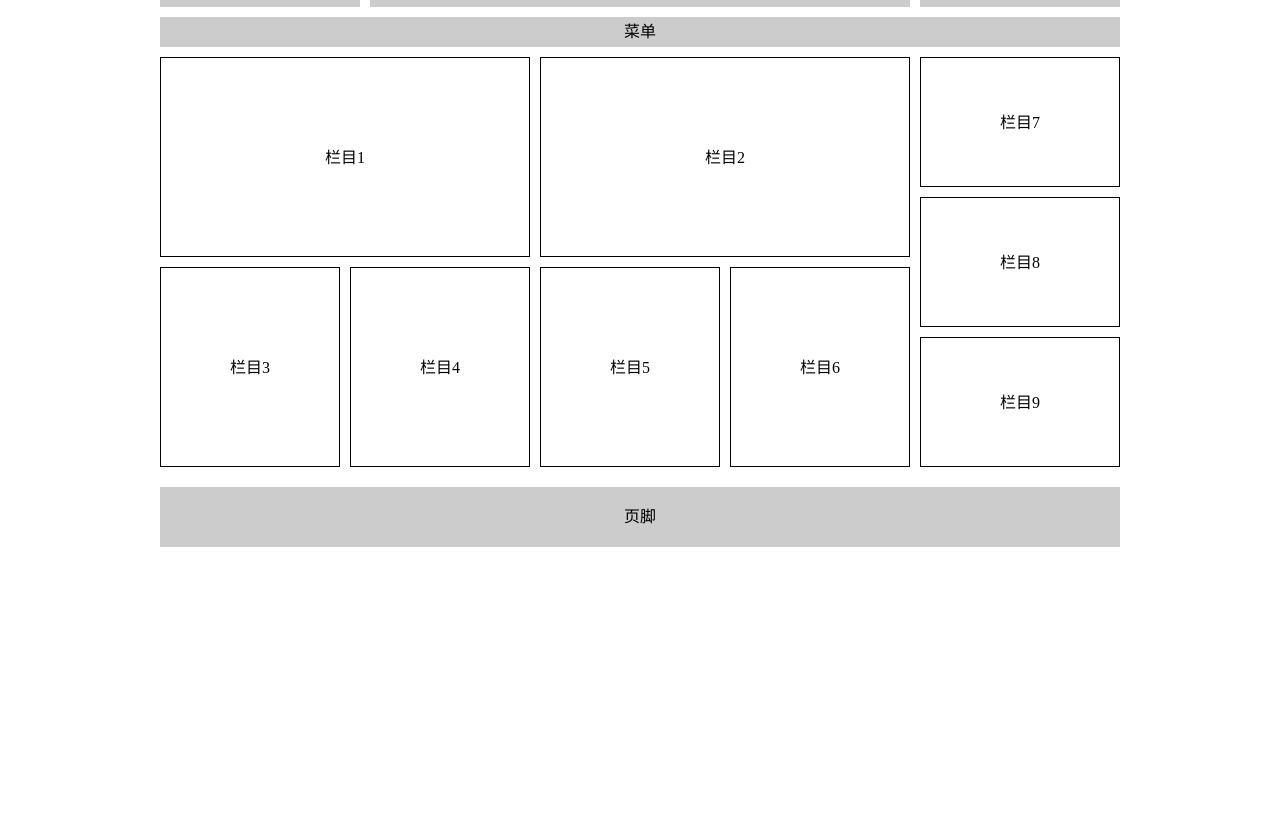
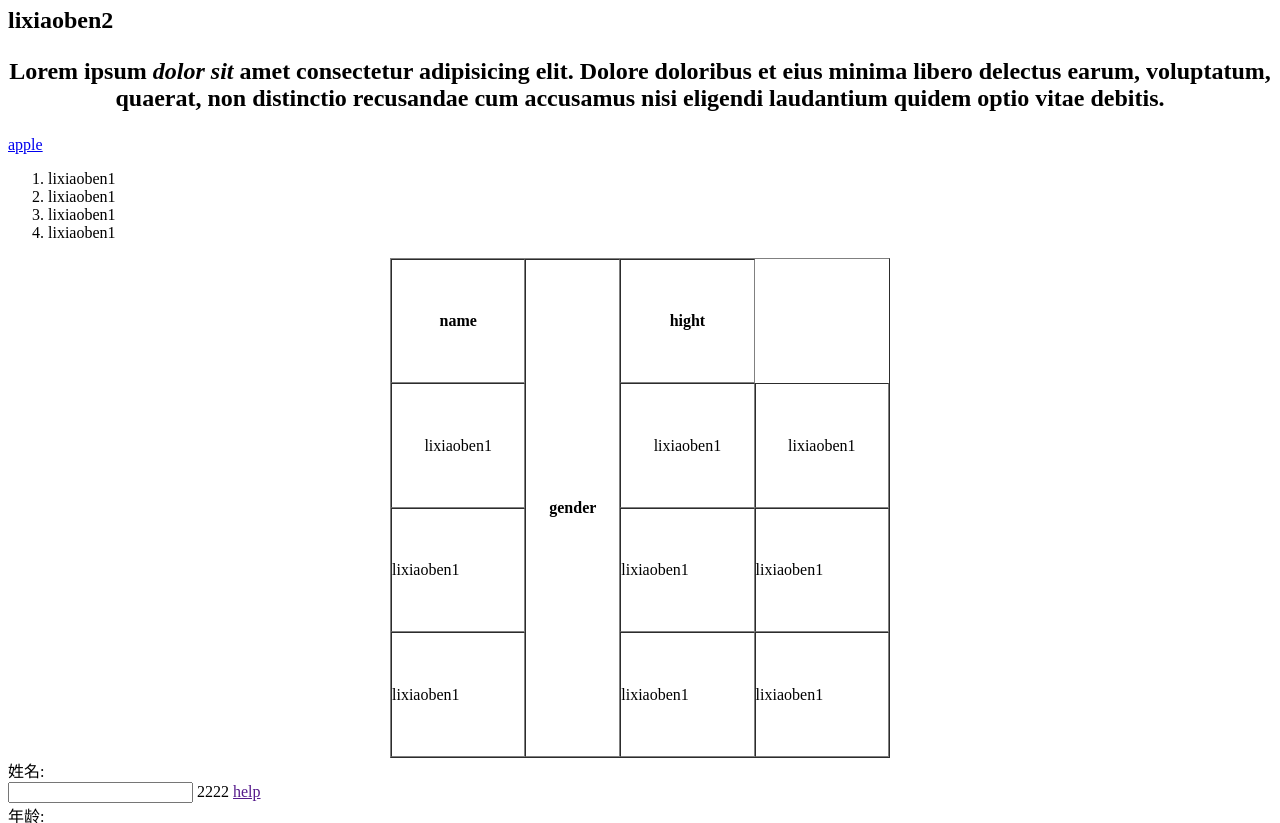
Before and after one commit to lixiaoben1/lixiaoben1.github.io, a plain HTML site: page index.html in a window 1280 px wide. Shown: the part 73-896 px from the top of the page. Before the commit the page ends 800 px from the top, so only its background shows below. Drawn offline with Linux system fonts and the light colour scheme.

Commit message:
added new files

```diff
--- a/index.html
+++ b/index.html
@@ -3,167 +3,103 @@
 
 <head>
     <meta charset="UTF-8">
+    <meta name="viewport" content="width=device-width, initial-scale=1.0">
     <title>Document</title>
-    <style>
-        * {
-            margin: 0px;
-            padding: 0px;
-        }
-
-        .container {
-            width: 960px;
-            text-align: center;
-            margin: 0 auto;
-        }
-
-        .leftfix {
-            float: left;
-        }
-
-        .rightfix {
-            float: right;
-        }
-
-        .clearfix::after {
-            content: '';
-            display: block;
-            clear: both;
-        }
-
-        .banner1 {
-            width: 200px;
-
-        }
-
-        .banner2 {
-            width: 540px;
-            margin: 0 10px;
-        }
-
-        .banner3 {
-            width: 200px;
-        }
-
-        .banner1,
-        .banner2,
-        .banner3 {
-            height: 80px;
-            background-color: #ccc;
-            line-height: 80px;
-        }
-
-
-
-        .menu {
-            width: 960px;
-            height: 30px;
-            background-color: #ccc;
-            line-height: 30px;
-            margin-top: 10px;
-        }
-
-
-
-        .content {
-            width: 960px;
-            text-align: center;
-            margin-top: 10px;
-        }
-
-        .leftbox {
-            width: 760px;
-            height: 420px;
-        }
-
-        .item1,
-        .item2 {
-            width: 368px;
-            height: 198px;
-            /* background-color: #ccc; */
-
-            margin-bottom: 10px;
-            margin-right: 10px;
-            line-height: 200px;
-            border: 1px solid black;
-
-        }
-
-
-        .item3,
-        .item4,
-        .item5,
-        .item6 {
-            width: 178px;
-            height: 198px;
-            /* background-color: #ccc; */
-
-            margin-right: 10px;
-            line-height: 200px;
-            border: 1px solid black;
-        }
-
-        .rightbox {
-            width: 200px;
-            height: 420px;
-        }
-
-        .item7,
-        .item8,
-        .item9 {
-            width: 198px;
-            height: 128px;
-            /* background-color: #ccc; */
-            line-height: 130px;
-            margin-bottom: 10px;
-            border: 1px solid black;
-        }
-
-        .bottom1 {
-            width: 960px;
-            height: 60px;
-            background-color: #ccc;
-            margin-top: 10px;
-            line-height: 60px;
-        }
-    </style>
 </head>
 
 <body>
-    <div class="clearfix container">
-        <!-- 标题栏 -->
+    <!-- hello world -->
+    <h1 align="center">lixiaoben1</h1>
+    <h2>lixiaoben2
+        <p align="center"><strong>Lorem ipsum <em>dolor sit</em> </strong>amet consectetur adipisicing elit. Dolore
+            doloribus et eius
+            minima libero delectus earum, voluptatum, quaerat, non distinctio recusandae cum accusamus nisi eligendi
+            laudantium quidem optio vitae debitis.</p>
+
+    </h2>
+    <a href="https://baidu.com" target="_blank">apple</a>
+    <ol>
+        <li>lixiaoben1</li>
+        <li>lixiaoben1</li>
+        <li>lixiaoben1</li>
+        <li>lixiaoben1</li>
+    </ol>
+    <table align="center" border="1" cellpadding="0" cellspacing="0" width="500" height="500">
+        <tr>
+            <th>name</th>
+            <th rowspan="10">gender</th>
+            <th>hight</th>
+        </tr>
+        <tr align="center">
+            <td>lixiaoben1</td>
+            <td>lixiaoben1</td>
+            <td>lixiaoben1</td>
+        </tr>
+        <tr>
+            <td>lixiaoben1</td>
+            <td>lixiaoben1</td>
+            <td>lixiaoben1</td>
+        </tr>
+        <tr>
+            <td>lixiaoben1</td>
+            <td>lixiaoben1</td>
+            <td>lixiaoben1</td>
+            <!-- <td><img src="https://pro.upload.logomaker.com.cn/2023/07/2307180356301094.png?x-oss-process=image/resize,m_lfit,w_400,h_0"
+            alt="5555" /></td> -->
+        </tr>
+    </table>
+    <form>
+        <div> <label>姓名:</label></div>
+        <input type="text"> 2222 <a href="">help</a>
+        <div><label>年龄:</label></div>
+        <br>
+        <textarea name="kdo" id="" cols="30" rows="10"></textarea>
         <div>
-            <div class="banner1 leftfix">banner1</div>
-            <div class="banner2 leftfix">banner2</div>
-            <div class="banner3 leftfix">banner3</div>
+            <select name="" id="">
+                <option value="male">nan</option>
+                <option value="woman">woman</option>
+            </select>
         </div>
-        <!-- 菜单栏 -->
-        <div class="clearfix">
-            <div class="leftfix menu">菜单</div>
+        <div>
+            <button>22</button>
         </div>
-        <div class="content clearfix">
-            <!-- 左框 -->
-            <div class="leftfix leftbox">
-                <!-- 左上 -->
-                <div class="leftfix item1">栏目1</div>
-                <div class="leftfix item2">栏目2 </div>
-                <!-- 左下 -->
-                <div class="leftfix item3">栏目3</div>
-                <div class="leftfix item4">栏目4</div>
-                <div class="leftfix item5">栏目5</div>
-                <div class="leftfix item6">栏目6 </div>
+        <div>
+            <img src="https://i2.hdslb.com/bfs/face/0caec3f6d08bc80abd8cabf1153559e6497ca479.jpg@240w_240h_1c_1s_!web-avatar-space-header.webp"
+                alt="" width="150">
 
-            </div>
-            <!-- 右框 -->
-            <div class=" rightfix rightbox">
-                <div class="item7">栏目7</div>
-                <div class="item8">栏目8 </div>
-                <div class="item9">栏目9</div>
-            </div>
-            <div class="leftfix bottom1">
-                页脚
-            </div>
         </div>
-    </div>
+        <div>
+            <dl>
+                <dt><ins><em><strong>join us</strong></em></ins></dt>
+                <dd>wechat</dd>
+                <dd>QQ</dd>
+                <dd>twitter</dd>
+            </dl>
+        </div>
+        <form>
+            姓名：<input type="text" name="name" value="输入姓名" maxlength="6"> <br>
+            年龄：<input type="password" value="输入年龄"><br>
+            爱好：<select>
+                <option value="选择">吃饭</option>
+                <option value="选择">睡觉</option>
+                <option value="选择">玩游戏</option>
+            </select><br>
+            性别：
+            <table cellspacing="0" cellspading="0" height="5" width="550">
+                <tr>
+                    <td align="center"><input type="radio" name="1"></td>
+                    <td align="center"><input type="radio" name="1"></td>
+                </tr>
+                <tr>
+                    <td align="center">man</td>
+                    <td align="center">woman</td>
+                </tr>
+
+            </table>
+
+        </form>
+
+    </form>
 </body>
 
 </html>
```
